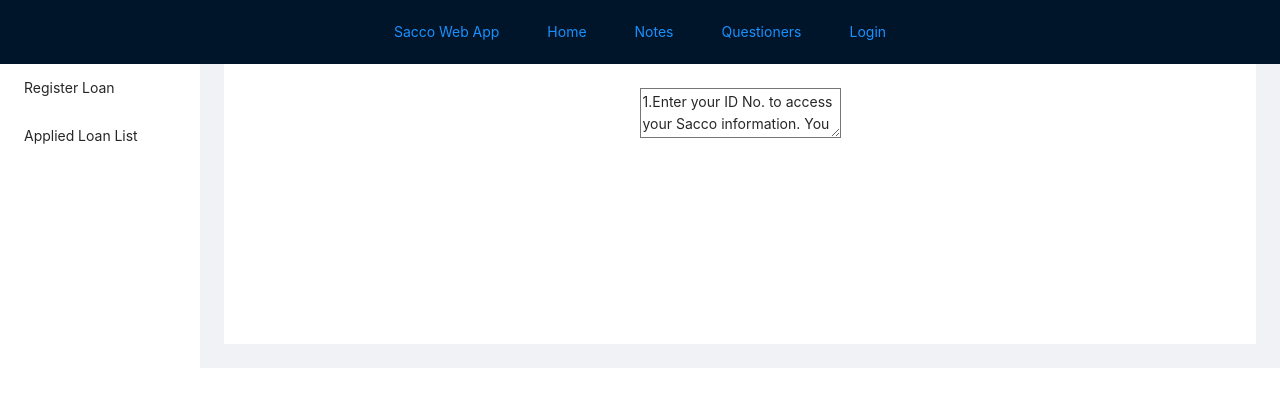
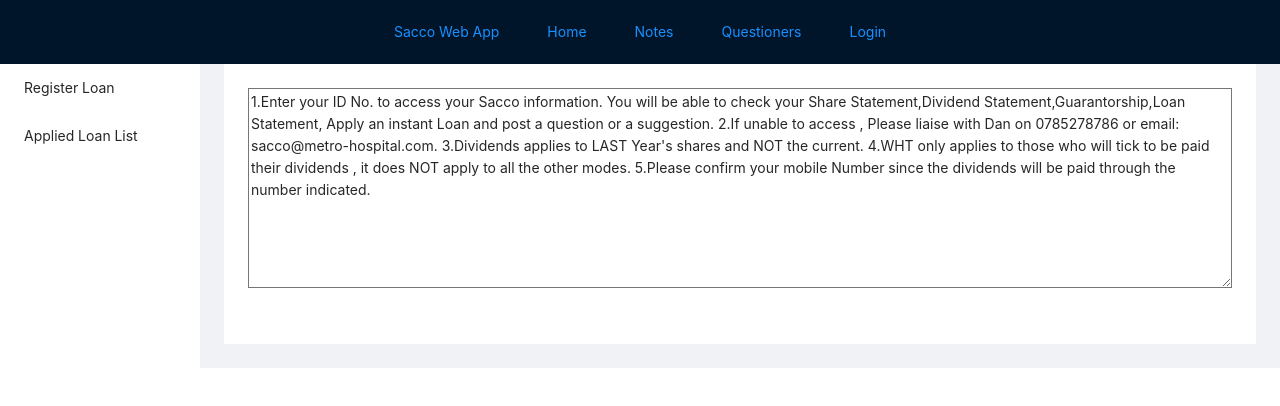
Before and after one commit to mbuguamary/Sacco-App, a React (Create React App) app: page /Notes in a window 1280 px wide. Shown: the top 406 px of the page. Built offline with nearby package versions, Linux system fonts and the light colour scheme.

Commit message:
corrected spelling

```diff
--- a/src/Components/Notes/Notes.js
+++ b/src/Components/Notes/Notes.js
@@ -1,9 +1,11 @@
+import './Notes.css'
+
 function Notes() {
  return(
     <div>
        <form>
        <textarea>
-1.Enter your ID No. to access your Sacco information. You will be able to check your Share Statement,Dividend Statement,Guarantorship,Loan Statement, Apply an intant Loan and post a question or a suggestion.
+1.Enter your ID No. to access your Sacco information. You will be able to check your Share Statement,Dividend Statement,Guarantorship,Loan Statement, Apply an instant Loan and post a question or a suggestion.
 2.If unable to access , Please liaise with Dan on 0785278786 or email: sacco@metro-hospital.com.
 3.Dividends applies to LAST Year's shares and NOT the current.
 4.WHT only applies to those who will tick to be paid their dividends , it does NOT apply to all the other modes.
```
